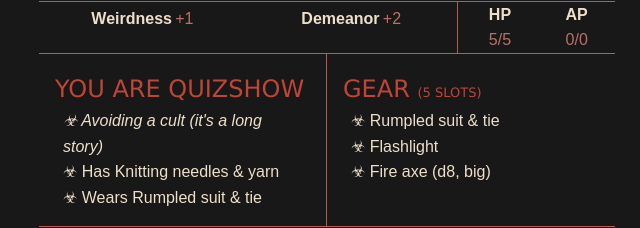
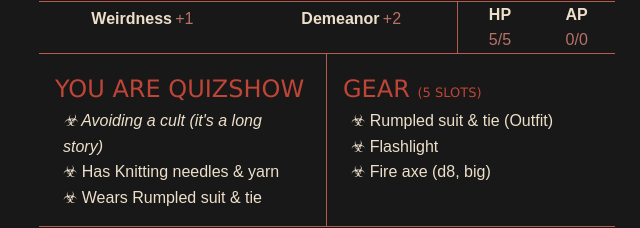
Before and after one commit to jvfe/wastoids, a Vue app: page / in a window 1280 px wide. Shown: the part 288-516 px from the top of the page, without its empty margins (313-953 px from the left). Built offline with nearby package versions, Linux system fonts and the light colour scheme.

Commit message:
chore: Specify outfit is outfit

```diff
--- a/src/components/CharacterGenerator.vue
+++ b/src/components/CharacterGenerator.vue
@@ -41,7 +41,7 @@
               <small id="slots">({{ inventorySize }} slots)</small>
             </h1>
             <ul id="inventoryItems">
-              <li class="item">☣ {{ outfit }}</li>
+              <li class="item">☣ {{ outfit }} (Outfit)</li>
               <li class="item">☣ {{ item }}</li>
               <li class="item">☣ {{ weapon }}</li>
             </ul>
```
